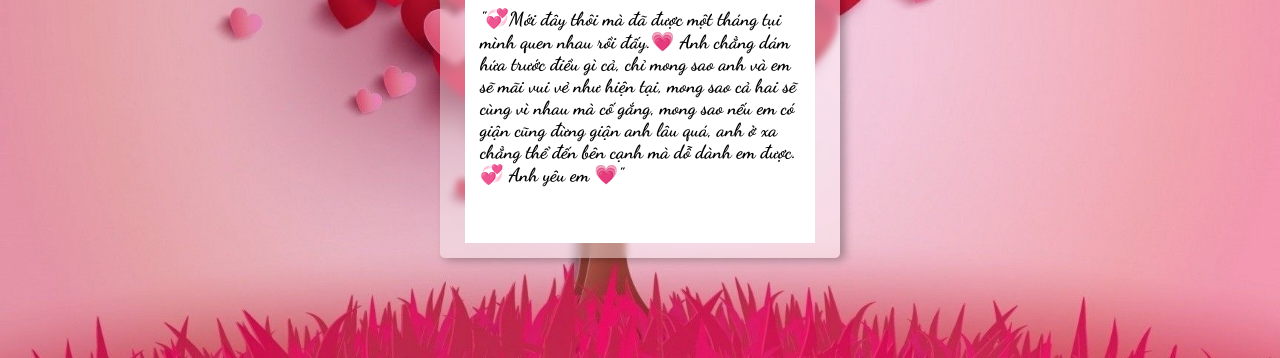
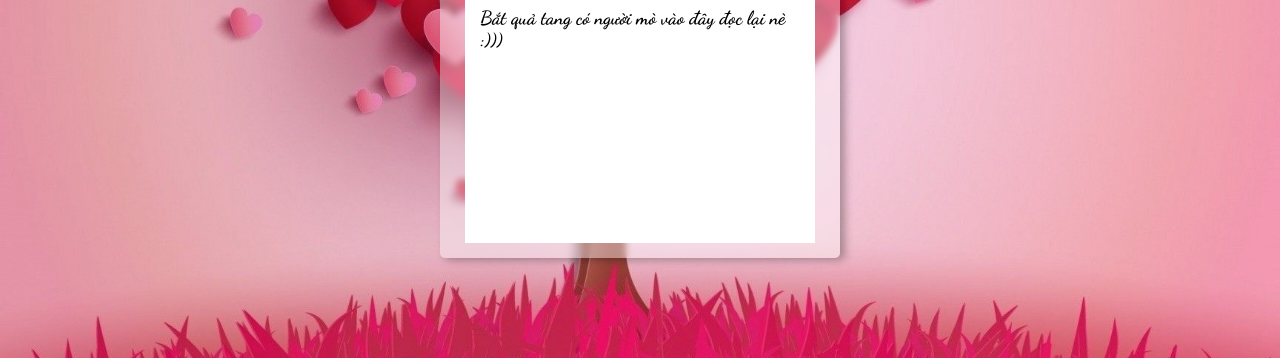
Before and after one commit to tvtra/1-month-anniversary, a plain HTML site: page index.html in a window 1280 px wide. Both pictures are taken after a click on the button "Nhấn vào đây đi bé iu 💗". Shown: the part 442-800 px from the top of the page. Drawn offline with Linux system fonts and the light colour scheme.

Commit message:
Update index.html

```diff
--- a/index.html
+++ b/index.html
@@ -34,9 +34,10 @@
       <div class="content">
         <i class="fa-solid fa-xmark"></i>
         <h1>Gửi Bé Hằng!</h1>
-        <p>
+<!--         <p>
           "💞Mới đây thôi mà đã được một tháng tụi mình quen nhau rồi đấy.💗 Anh chẳng dám hứa trước điều gì cả, chỉ mong sao anh và em sẽ mãi vui vẻ như hiện tại, mong sao cả hai sẽ cùng vì nhau mà cố gắng, mong sao nếu em có giận cũng đừng giận anh lâu quá, anh ở xa chẳng thể đến bên cạnh mà dỗ dành em được. 💞
-          Anh yêu em 💗"
+          Anh yêu em 💗" -->
+        <p>Bắt quả tang có người mò vào đây đọc lại nè :)))</p>
         </p>
       </div>
     </div>
```
